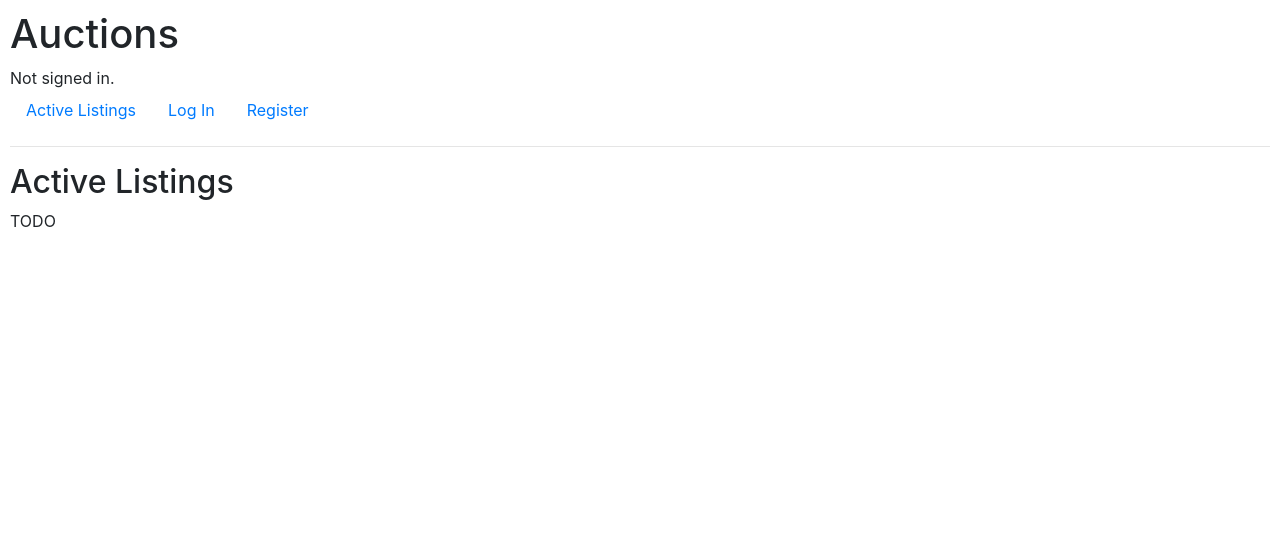
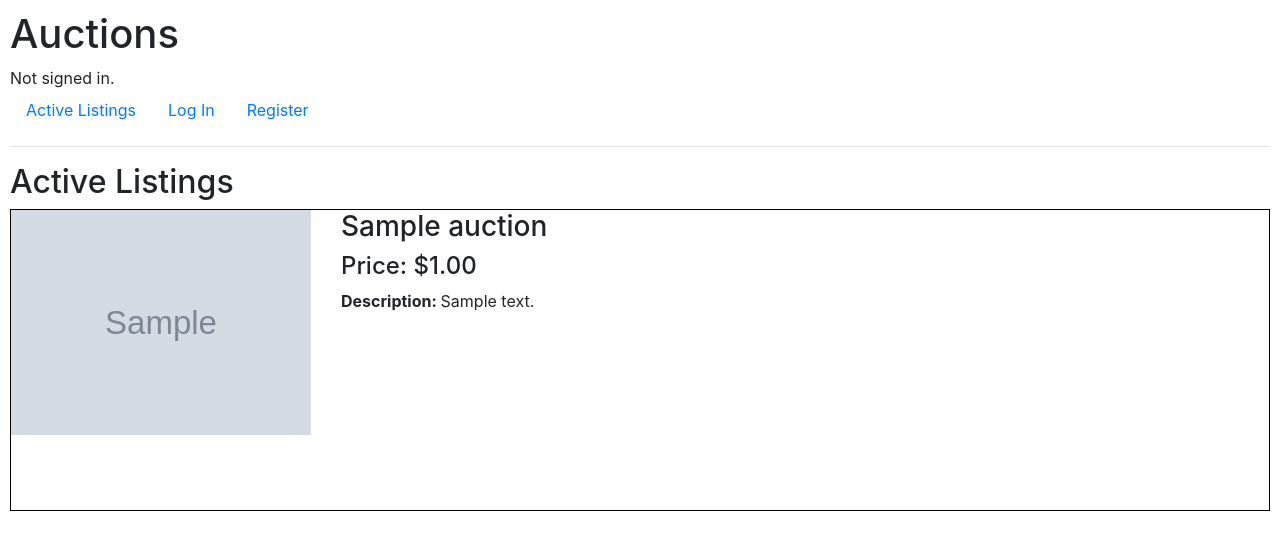
Before and after one commit to awaisx0/cs50-web-projects, a Django app: page / in a window 1280 px wide. Shown: the top 550 px of the page. Run offline with Django 3.2, Linux system fonts and the light colour scheme; tables that the repository leaves empty hold one stand-in row (values such as "Sample post"); grey boxes marked "Sample" are stand-in pictures; some libraries are stand-ins or nearby versions.

Commit message:
commerce index view + template + styles.css work

```diff
--- a/commerce/auctions/models.py
+++ b/commerce/auctions/models.py
@@ -16,6 +16,8 @@ class Auction(models.Model):
     category = models.CharField(max_length=25, blank=True, null=True) # optional
 
 
+
+
 class Bid(models.Model):
     auction = models.ForeignKey(Auction, on_delete=models.CASCADE, related_name="biddings")
     bid_price = models.DecimalField(max_digits=8, decimal_places=2)
--- a/commerce/auctions/static/auctions/styles.css
+++ b/commerce/auctions/static/auctions/styles.css
@@ -1,3 +1,26 @@
+* {
+  margin: 0;
+  padding: 0;
+  box-sizing: border-box;
+}
+
 body {
-    padding: 10px;
+  padding: 10px;
 }
+
+img {
+  max-width: 100%;
+}
+.index-listing {
+  display: flex;
+  gap: 30px;
+  border: 1px solid black;
+}
+.index-listing:hover {
+  background-color: rgb(228, 228, 228);
+}
+.index-listing .listing-img {
+  width: 300px;
+  height: 300px;
+  color: brown;
+}
--- a/commerce/auctions/templates/auctions/index.html
+++ b/commerce/auctions/templates/auctions/index.html
@@ -3,5 +3,29 @@
 {% block body %}
     <h2>Active Listings</h2>
 
-    TODO
+    {% for listing in listings %}
+    <div class="index-listing">
+        {% if listing.img_url %}
+            <div class="listing-img">
+                <img src="{{ listing.img_url }}" alt="{{ listing.title}}">
+            </div>
+            <div>
+                <h3>{{ listing.title }}</h3>
+                <h4>Price: ${{ listing.starting_bid }}</h4>
+                <p><b>Description: </b>{{ listing.description }}</p>
+            </div>
+        {% else %}
+            <div class="img-url">
+                <img src="{{ listing.img_url }}" alt="{{ listing.title}}">
+            </div>
+            <div>
+                <h3>{{ listing.title }}</h3>
+                <h4>Price: ${{ listing.starting_bid }}</h4>
+                <p><b>Description: </b>{{ listing.description }}</p>
+            </div>
+        {% endif %}
+    </div>
+
+    {% endfor %}
+
 {% endblock %}
--- a/commerce/auctions/views.py
+++ b/commerce/auctions/views.py
@@ -18,7 +18,10 @@ class NewListingForm(forms.Form):
 
 
 def index(request):
-    return render(request, "auctions/index.html")
+    listings = Auction.objects.filter(is_active=True)
+    return render(request, "auctions/index.html", {
+        "listings": listings
+    })
 
 
 def login_view(request):
--- a/commerce/commerce/settings.py
+++ b/commerce/commerce/settings.py
@@ -120,3 +120,7 @@ USE_TZ = True
 # https://docs.djangoproject.com/en/3.0/howto/static-files/
 
 STATIC_URL = '/static/'
+
+STATICFILES_DIRS = [
+    os.path.join(BASE_DIR, "auctions/static/auctions")
+]
```
